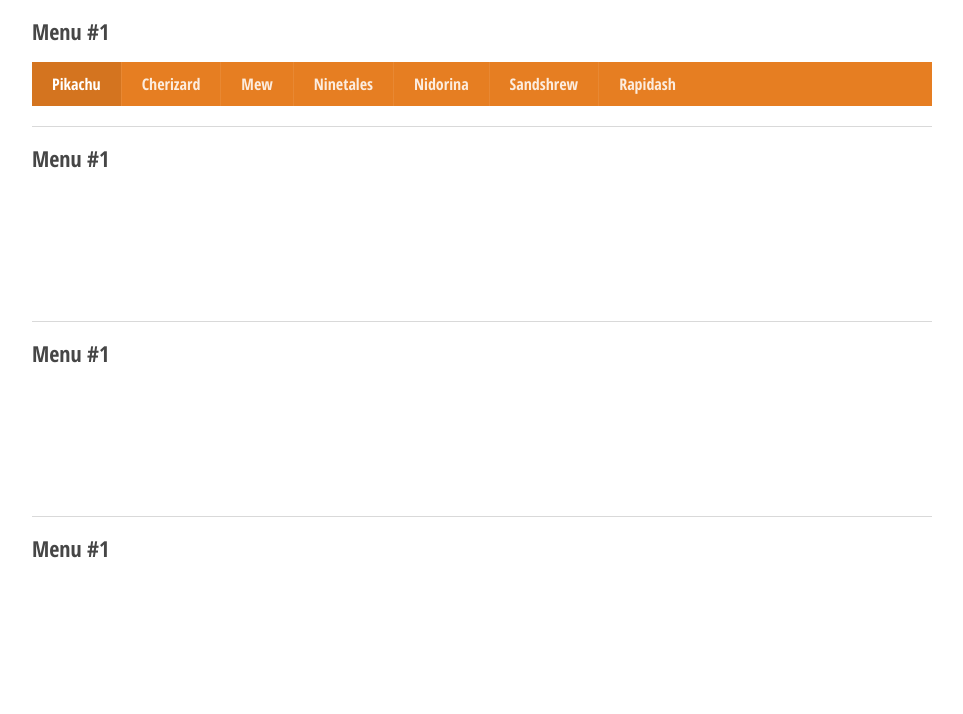
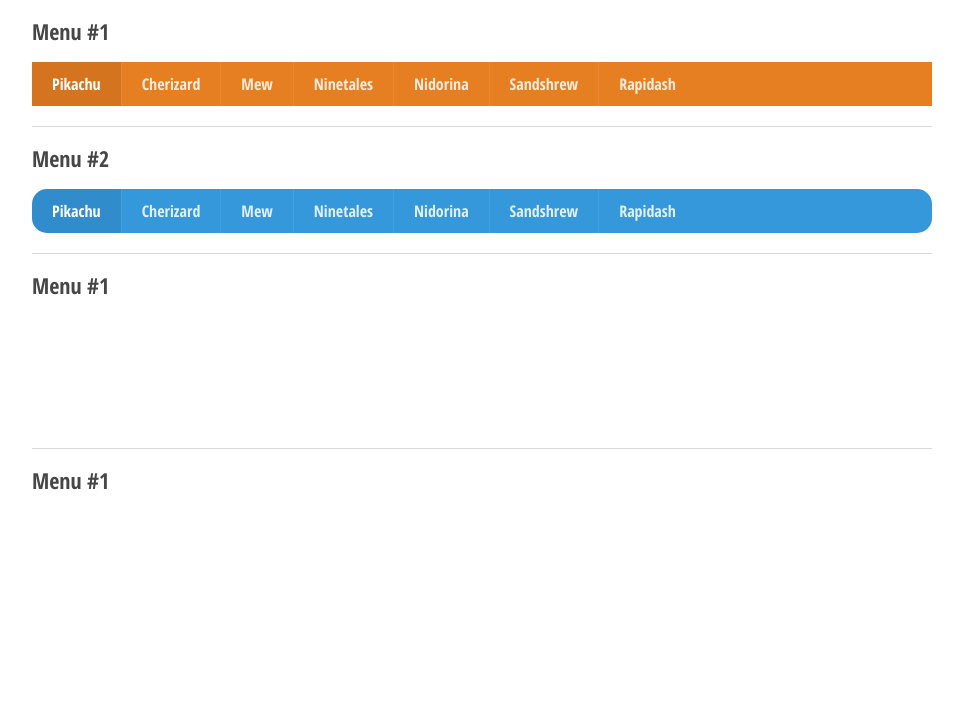
Before and after one commit to qnpbgood/css-menus, a plain HTML site: page index.html in a window 1280 px wide. Shown: the whole page, without its empty margins (158-1121 px from the left). Drawn offline with Linux system fonts and the light colour scheme.

Commit message:
Menu #2 add

```diff
--- a/index.html
+++ b/index.html
@@ -22,10 +22,10 @@
 </div>
 <div class="types type-2">
     <h2>
-        Menu #1
+        Menu #2
     </h2>
     <ul>
-        <li><a href="#">pikachu</a></li>
+        <li><a class="active" href="#">pikachu</a></li>
         <li><a href="#">cherizard</a></li>
         <li><a href="#">mew</a></li>
         <li><a href="#">ninetales</a></li>
--- a/scss/_variables.scss
+++ b/scss/_variables.scss
@@ -2,3 +2,4 @@
 // variables.
 $font: 'Open Sans Condensed', sans-serif;
 $menuColorType-1: #e67e22;
+$menuColorType-2: #3498db;
--- a/scss/main.scss
+++ b/scss/main.scss
@@ -5,3 +5,4 @@
 @import "variables";
 @import "global";
 @import "menus/type-1";
+@import "menus/type-2";
--- /dev/null
+++ b/scss/menus/_type-2.scss
@@ -0,0 +1,27 @@
+@charset "UTF-8";
+// menu model #2.
+.type-2 {
+  ul {
+    font-size: 0;
+    background-color: $menuColorType-2;
+    border-radius: 15px;
+    overflow: hidden;
+    li {
+      display: inline-block;
+      font-size: 16px;
+      border-right: solid 1px rgba(white,0.08);
+      &:last-child {
+        border-right: none;
+      }
+      a{
+        display: block;
+        padding: 14px 20px;
+        font-weight: bold;
+        &:hover, &.active {
+          background-color:rgba(black, 0.08);
+          color: white;
+        }
+      }
+    }
+  }
+}
```
Also changed, not shown: css/main.css, 1 other file.
